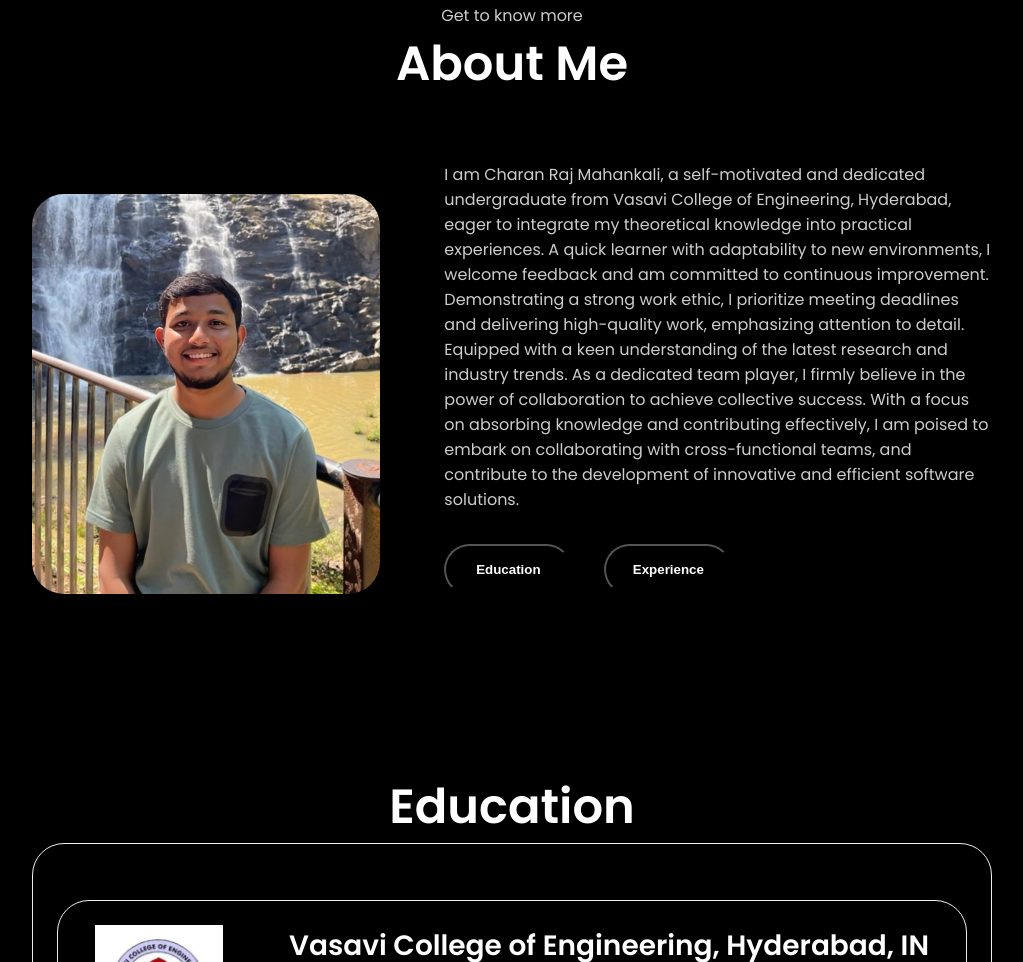
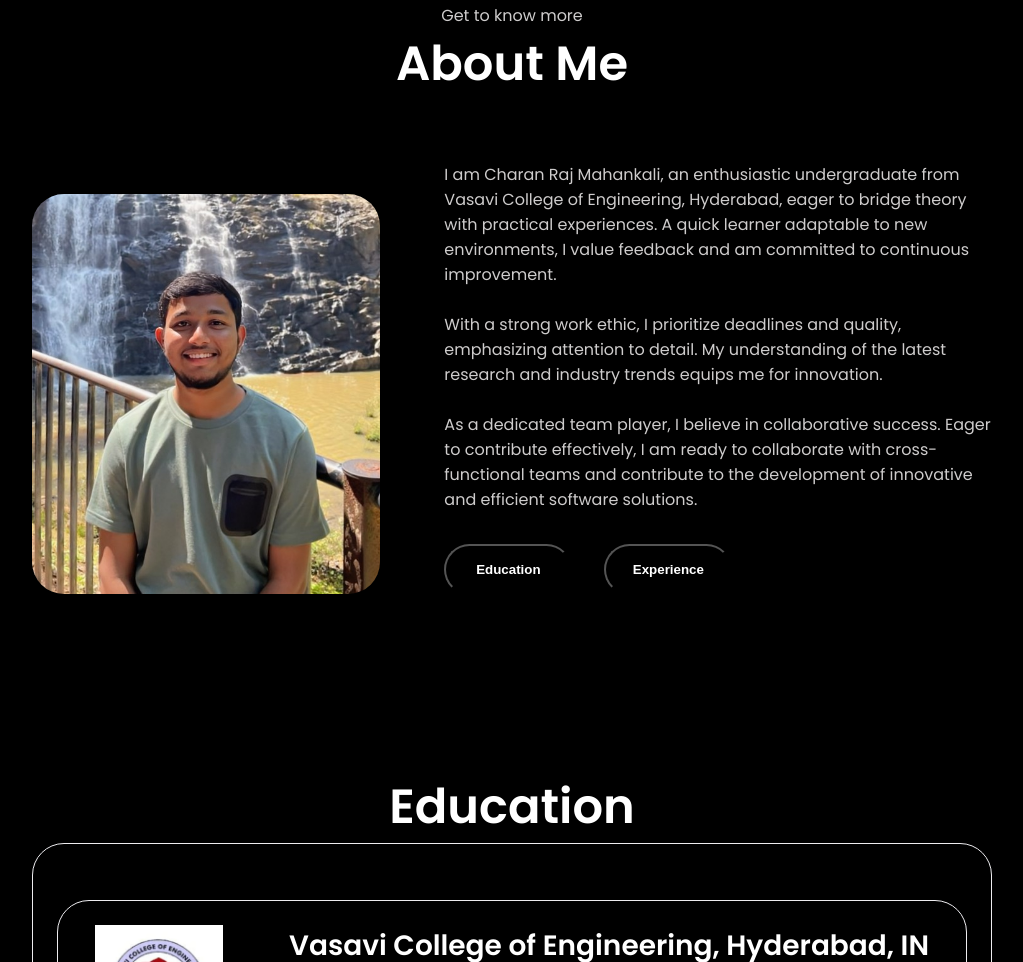
Before and after one commit to charanraj28/portfolio, a plain HTML site: page index.html in a window 1280 px wide. Shown: the part 805-1767 px from the top of the page, without its empty margins (128-1151 px from the left). Drawn offline with Linux system fonts and the light colour scheme.

Commit message:
Update index.html

```diff
--- a/index.html
+++ b/index.html
@@ -89,9 +89,11 @@
                         A self-motivated and dedicated undergraduate student with a passion for software engineering and a solid foundation in programming and problem-solving. Seeking a software engineer position to apply my skills, collaborate with cross-functional teams, and contribute to the development of innovative and efficient software solutions.
                     </p> -->
                     <p>
-                        I am Charan Raj Mahankali, a self-motivated and dedicated undergraduate from Vasavi College of Engineering, Hyderabad, eager to integrate my theoretical knowledge into practical experiences. A quick learner with adaptability to new environments, I welcome feedback and am committed to continuous improvement.
-Demonstrating a strong work ethic, I prioritize meeting deadlines and delivering high-quality work, emphasizing attention to detail. Equipped with a keen understanding of the latest research and industry trends.
-As a dedicated team player, I firmly believe in the power of collaboration to achieve collective success. With a focus on absorbing knowledge and contributing effectively, I am poised to embark on collaborating with cross-functional teams, and contribute to the development of innovative and efficient software solutions.
+                        I am Charan Raj Mahankali, an enthusiastic undergraduate from Vasavi College of Engineering, Hyderabad, eager to bridge theory with practical experiences. A quick learner adaptable to new environments, I value feedback and am committed to continuous improvement.<br><br>
+
+With a strong work ethic, I prioritize deadlines and quality, emphasizing attention to detail. My understanding of the latest research and industry trends equips me for innovation. <br><br>
+
+As a dedicated team player, I believe in collaborative success. Eager to contribute effectively, I am ready to collaborate with cross-functional teams and contribute to the development of innovative and efficient software solutions.
                     </p>
                 </div>
                 <div class="about-containers">
```
